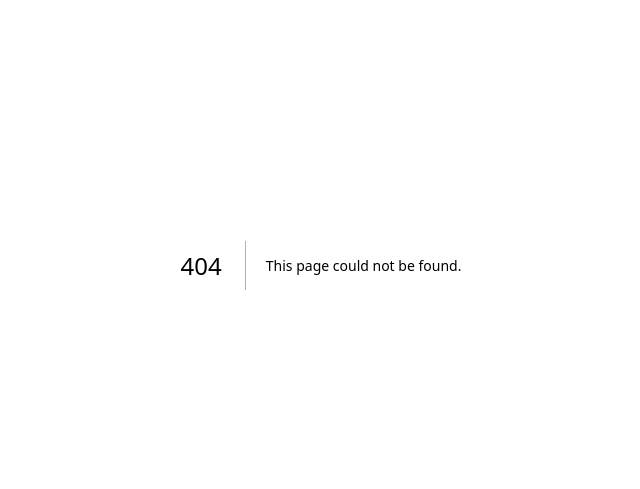
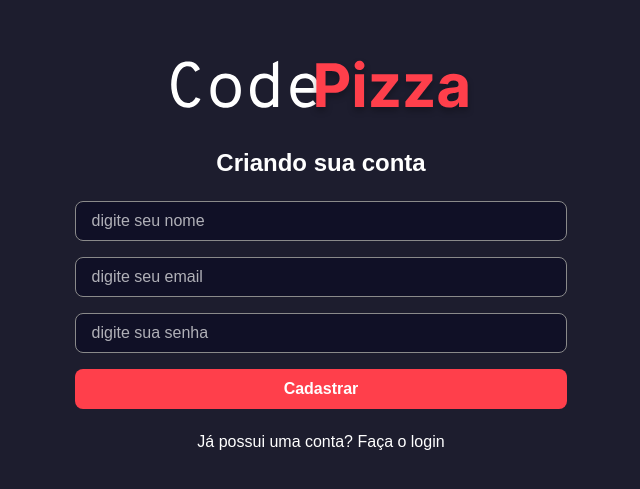
Before and after one commit to carol-baiao/CodePizza, a Next.js app in the folder frontend/: page /signup in a window 1280 px wide. Before the commit this address had no page. Shown: the part 135-624 px from the top of the page, without its empty margins (319-959 px from the left). Built offline with nearby package versions, Linux system fonts and the light colour scheme.

Commit message:
feat: add sign up page structure e styling

```diff
--- a/frontend/src/app/page.module.scss
+++ b/frontend/src/app/page.module.scss
@@ -19,6 +19,10 @@
     justify-content: center;
     gap: 24px;
 
+    h1 {
+        color: var(--white);
+    }
+
     form {
         color: var(--white);
         display: flex;
@@ -37,6 +41,7 @@
         border: 0;
         border-radius: 8px;
         color: var(--white);
+        font-size: 16px;
         font-weight: bold;
         display: flex;
         align-items: center;
--- /dev/null
+++ b/frontend/src/app/signup/page.tsx
@@ -0,0 +1,50 @@
+import styles from '../page.module.scss'
+import logoImg from '/public/logo.svg';
+import Image  from 'next/image';
+import Link from 'next/link';
+
+export default function Signup() {
+    return(
+        <>
+            <div className={styles.containerCenter}>
+        <Image src={logoImg} alt="Logo CodePizza" className={styles.logo}/>
+
+
+        <section className={styles.login}>
+          <h1>Criando sua conta</h1>
+          <form>
+            <input
+              type="text"
+              required
+              name='name'
+              placeholder="digite seu nome"
+              className={styles.input}
+            />
+
+            <input
+              type="email"
+              required
+              name='email'
+              placeholder="digite seu email"
+              className={styles.input}
+            />
+
+            <input
+              type="password"
+              required
+              name='password'
+              placeholder="digite sua senha"
+              className={styles.input}
+            />
+
+            <button type='submit'>Cadastrar</button>
+          </form>
+
+          <Link href='/' className={styles.text}>
+            Já possui uma conta? Faça o login
+          </Link>
+        </section>
+      </div>
+        </>
+    )
+}
```
